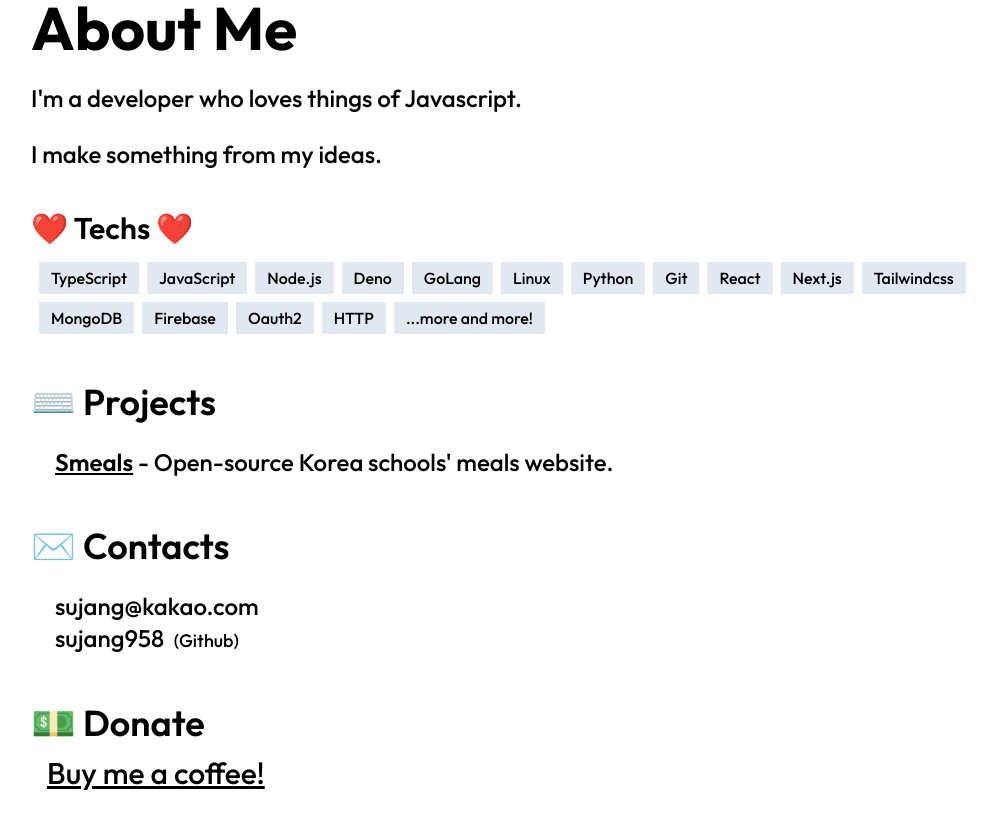
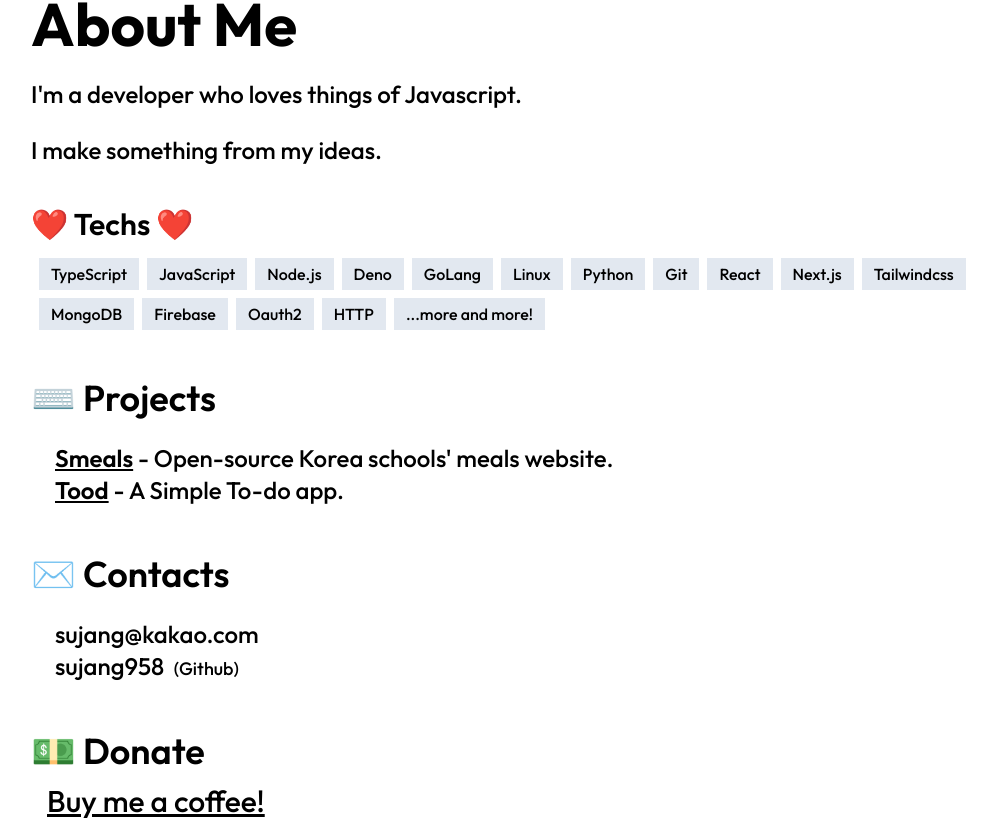
Before and after one commit to sujang958/sujang.xyz, a Next.js app: page / in a window 1280 px wide. Shown: the part 806-1625 px from the top of the page, without its empty margins (113-1110 px from the left). Before the commit the page ends 1600 px from the top, so only its background shows below. Built offline with nearby package versions, Linux system fonts and the light colour scheme.

Commit message:
feat: add todo app

```diff
--- a/pages/index.tsx
+++ b/pages/index.tsx
@@ -112,6 +112,17 @@ const Home: FC = () => {
                 </a>{" "}
                 - Open-source Korea schools{"'"} meals website.
               </p>
+              <p className="text-xl md:text-2xl">
+                <a
+                  href="https://todo.sujang.xyz"
+                  target="_blank"
+                  rel="noreferrer"
+                  className="font-semibold underline cursor-pointer"
+                >
+                  Tood
+                </a>{" "}
+                - A Simple To-do app.
+              </p>
             </div>
           </div>
           <div className="mt-8 md:mt-12">
```
Also changed, not shown: .yarnrc.yml (deleted), pages/lab/recoil/index.tsx (added).
